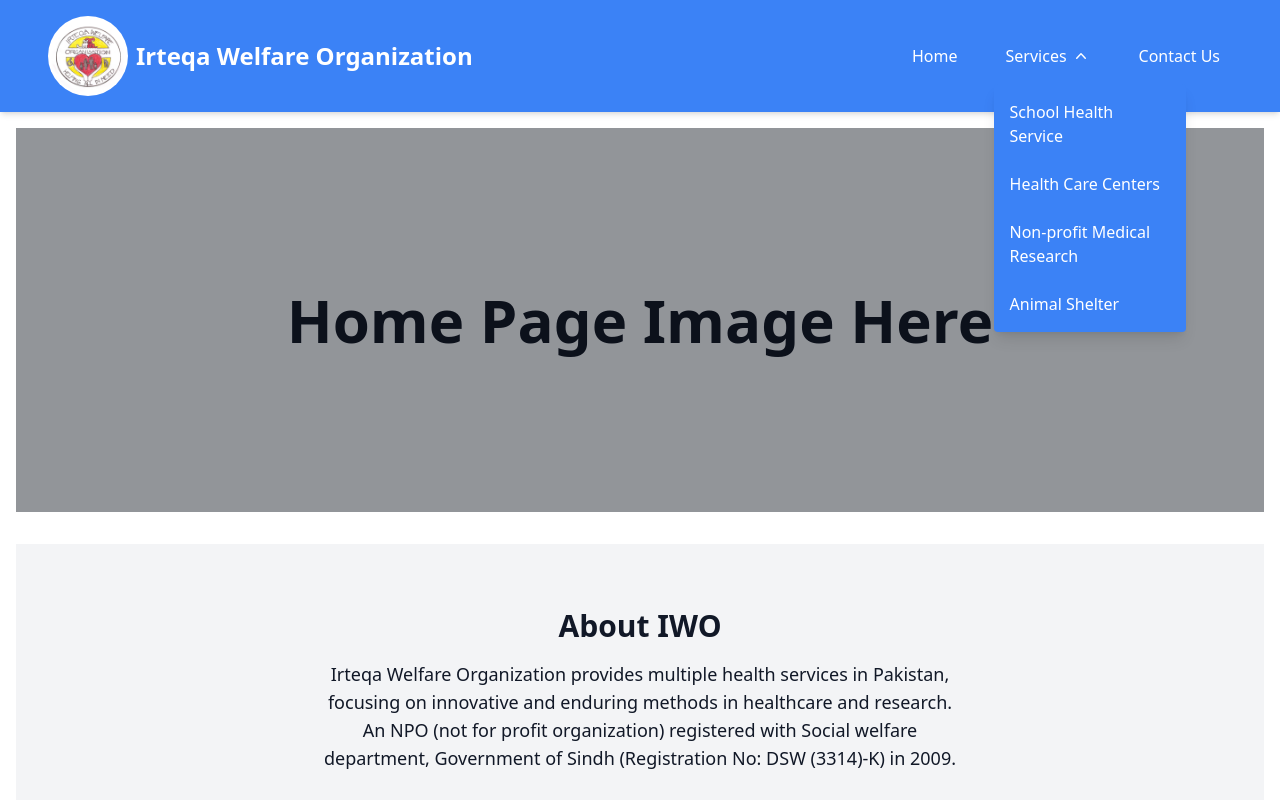
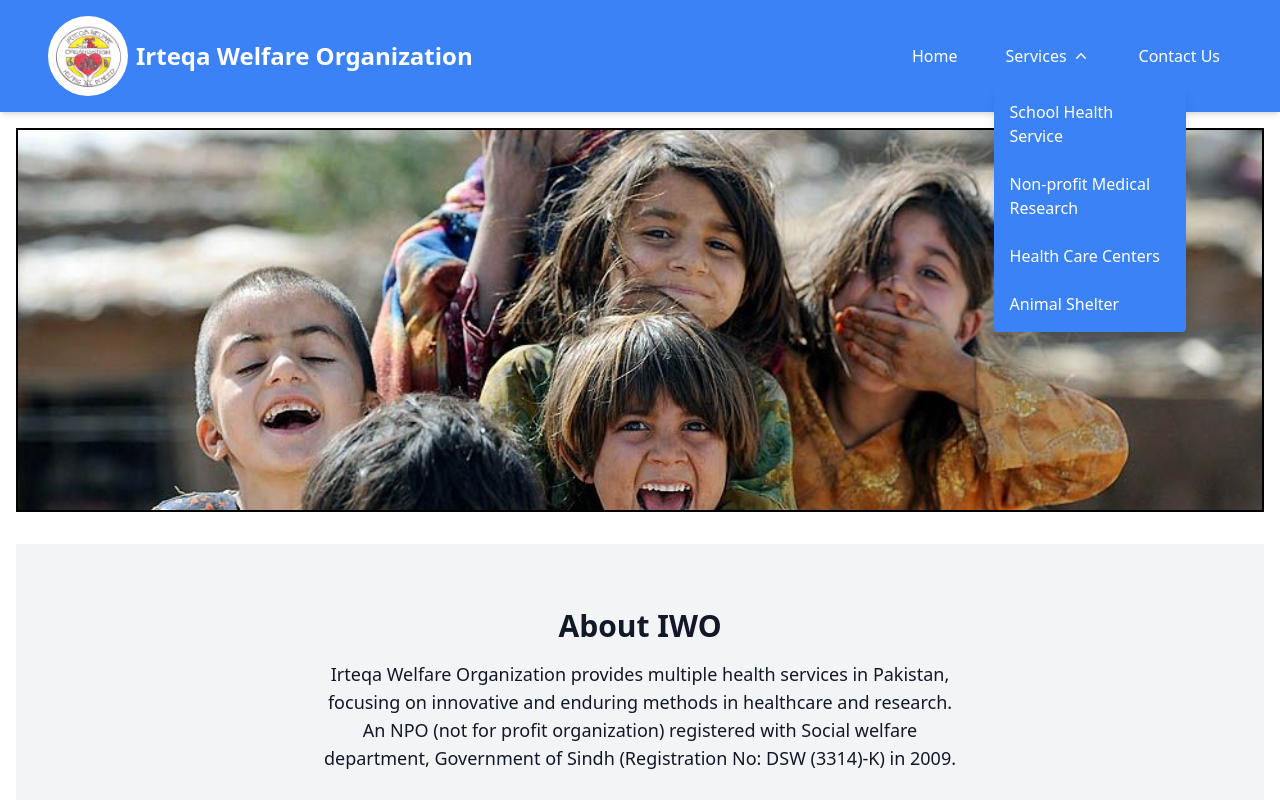
Before and after one commit to Khawalid/Projects, a Next.js app: page / in a window 1280 px wide. Both pictures are taken after a click on the element "Services". Shown: the top 800 px of the page. Built offline with nearby package versions, Linux system fonts and the light colour scheme.

Commit message:
Pushing home page image changes.

```diff
--- a/app/layout.tsx
+++ b/app/layout.tsx
@@ -109,10 +109,10 @@ export default function RootLayout({ children }: LayoutProps) {
                       <Link href="/services/school-health" onClick={handleMenuItemClick}>School Health Service</Link>
                     </li>
                     <li className="hover:bg-blue-700 transition-colors p-2 rounded">
-                      <Link href="/services/health-care-centers" onClick={handleMenuItemClick}>Health Care Centers</Link>
+                      <Link href="/services/health-workshops" onClick={handleMenuItemClick}>Non-profit Medical Research</Link>
                     </li>
                     <li className="hover:bg-blue-700 transition-colors p-2 rounded">
-                      <Link href="/services/health-workshops" onClick={handleMenuItemClick}>Non-profit Medical Research</Link>
+                      <Link href="/services/health-care-centers" onClick={handleMenuItemClick}>Health Care Centers</Link>
                     </li>
                     <li className="hover:bg-blue-700 transition-colors p-2 rounded">
                       <Link href="/services/animal-shelter" onClick={handleMenuItemClick}>Animal Shelter</Link>
@@ -153,10 +153,10 @@ export default function RootLayout({ children }: LayoutProps) {
                         <Link href="/services/school-health" onClick={handleMenuItemClick}>School Health Service</Link>
                       </li>
                       <li className="hover:bg-blue-700 transition-colors p-2 rounded">
-                        <Link href="/services/health-care-centers" onClick={handleMenuItemClick}>Health Care Centers</Link>
+                        <Link href="/services/health-workshops" onClick={handleMenuItemClick}>Non-profit Medical Research</Link>
                       </li>
                       <li className="hover:bg-blue-700 transition-colors p-2 rounded">
-                        <Link href="/services/health-workshops" onClick={handleMenuItemClick}>Non-profit Medical Research</Link>
+                        <Link href="/services/health-care-centers" onClick={handleMenuItemClick}>Health Care Centers</Link>
                       </li>
                       <li className="hover:bg-blue-700 transition-colors p-2 rounded">
                         <Link href="/services/animal-shelter" onClick={handleMenuItemClick}>Animal Shelter</Link>
--- a/components/HealthCareCenters.tsx
+++ b/components/HealthCareCenters.tsx
@@ -5,7 +5,7 @@ import { useEffect } from 'react';
 
 export default function HealthCareCenters() {
   const images = [
-    { src: '/images/home.jpg', alt: 'Elderly care 1' },
+    { src: '/images/elderly-1.jpg', alt: 'Elderly care 1' },
     { src: '/images/elderly-2.jpg', alt: 'Elderly care 2' },
     { src: '/images/elderly-3.jpg', alt: 'Elderly care 3' },
     { src: '/images/elderly-4.jpg', alt: 'Elderly care 4' },
--- a/components/HealthWorkshops.tsx
+++ b/components/HealthWorkshops.tsx
@@ -92,7 +92,7 @@ export default function MedicalResearch() {
             </div>
           </div>
           <div className="max-w-lg text-xl font-extrabold">
-            <p className="mb-4">“My passionate mentor continuously guided me to conclude my research project. It was an amazing journey full of learning and now I feel that I am capable to manage future Assignment&apos;s independently.”</p>
+            <p className="mb-4">“My passionate mentor continuously guided me to conclude my research project. It was an amazing journey full of learning and now I feel that I am capable to manage future Assignments independently.”</p>
           </div>
         </div>
         <div className="flex flex-col md:flex-row items-center justify-around px-4 mt-16">
--- a/components/HomePage.tsx
+++ b/components/HomePage.tsx
@@ -38,15 +38,19 @@ const teamMembers = [
     photo: "/images/team/mushtaq.png",
   },
 ];
+
 export default function HomePage() {
   return (
     <div className="min-h-screen">
       <header className="relative w-full mb-8 z-10 overflow-hidden">
-        <div className="relative w-full h-64 md:h-96 bg-gray-300 flex items-center justify-center">
-          <h1 className="text-4xl md:text-6xl font-bold text-center">
-            Home Page Image Here
-          </h1>
-          <div className="absolute inset-0 bg-black opacity-30"></div>
+        <div className="relative w-full h-64 md:h-96 bg-gray-300 flex items-center justify-center border-2 border-black shadow-lg">
+          <Image
+            src="/images/home.jpg"
+            alt="Home Page Image"
+            layout="fill"
+            objectFit="cover"
+            className="object-cover"
+          />
         </div>
       </header>
 
```
Also changed, not shown: public/images/elderly-1.jpg, public/images/home.jpg.
